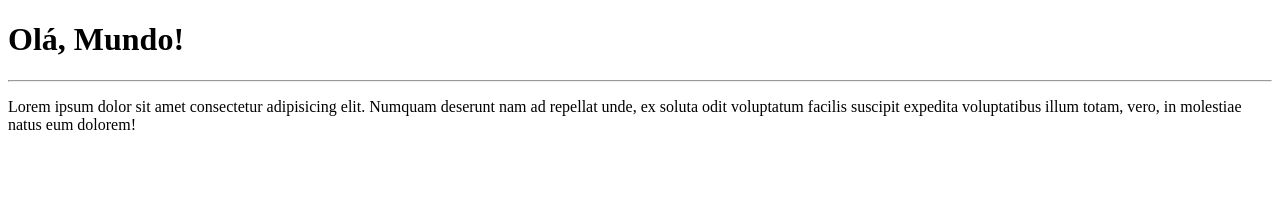
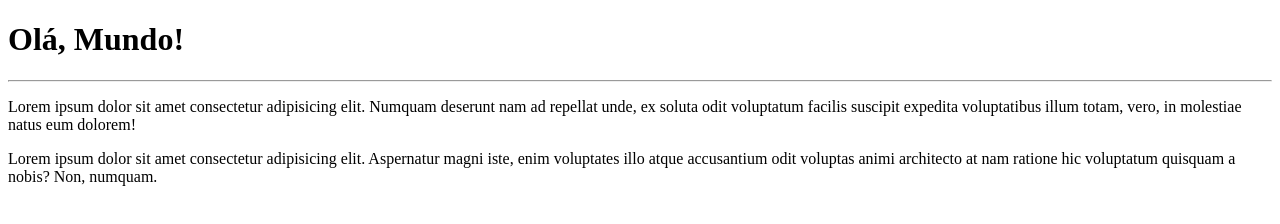
Before and after one commit to HenriquevDev/Hello-World, a plain HTML site: page SiteExemplo/index.html in a window 1280 px wide. Drawn offline with Linux system fonts and the light colour scheme.

Commit message:
Adicionei um paragráfo

```diff
--- a/SiteExemplo/index.html
+++ b/SiteExemplo/index.html
@@ -9,5 +9,6 @@
     <h1>Olá, Mundo!</h1>
     <hr>
     <p>Lorem ipsum dolor sit amet consectetur adipisicing elit. Numquam deserunt nam ad repellat unde, ex soluta odit voluptatum facilis suscipit expedita voluptatibus illum totam, vero, in molestiae natus eum dolorem!</p>
+    <p>Lorem ipsum dolor sit amet consectetur adipisicing elit. Aspernatur magni iste, enim voluptates illo atque accusantium odit voluptas animi architecto at nam ratione hic voluptatum quisquam a nobis? Non, numquam.</p>
 </body>
 </html>
```
